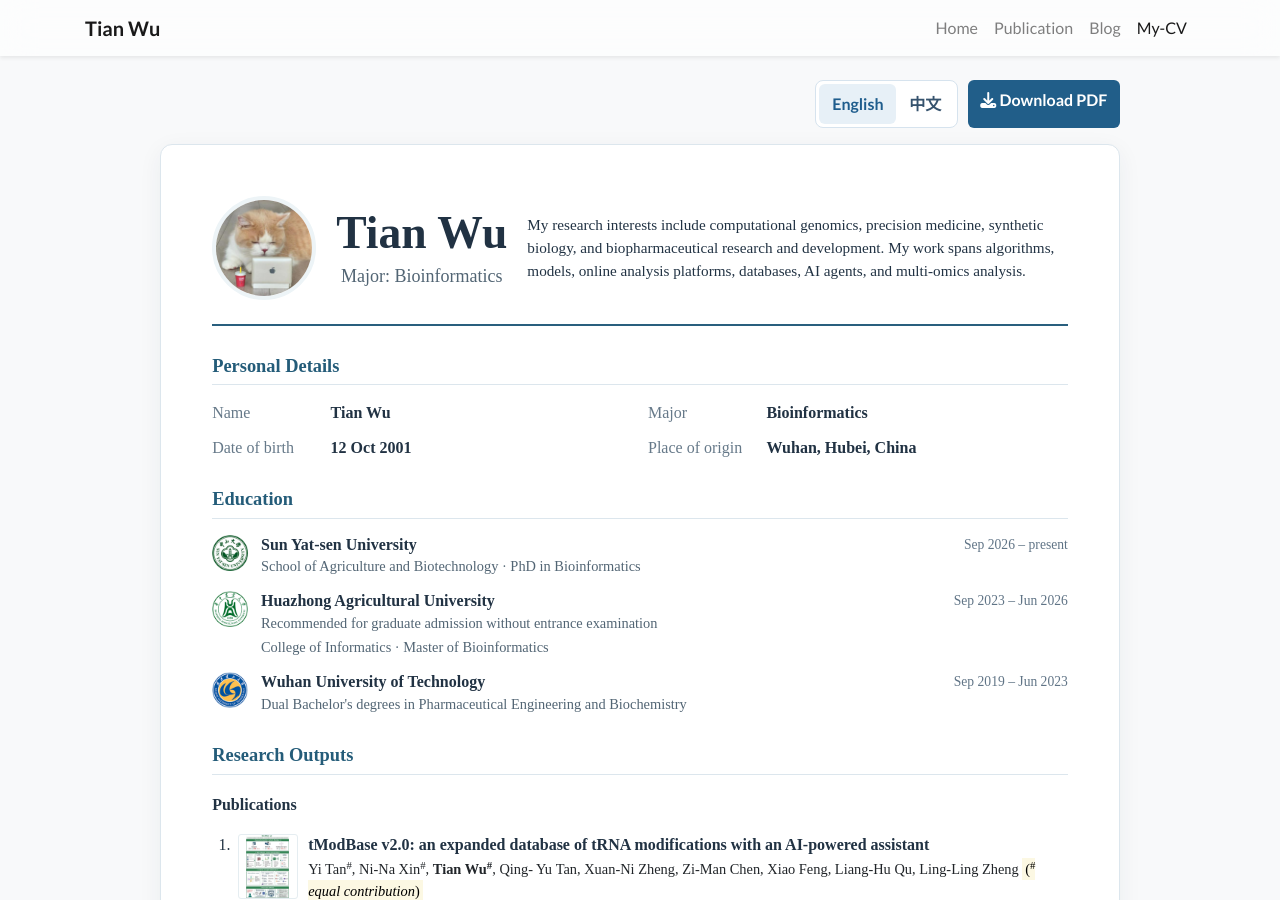
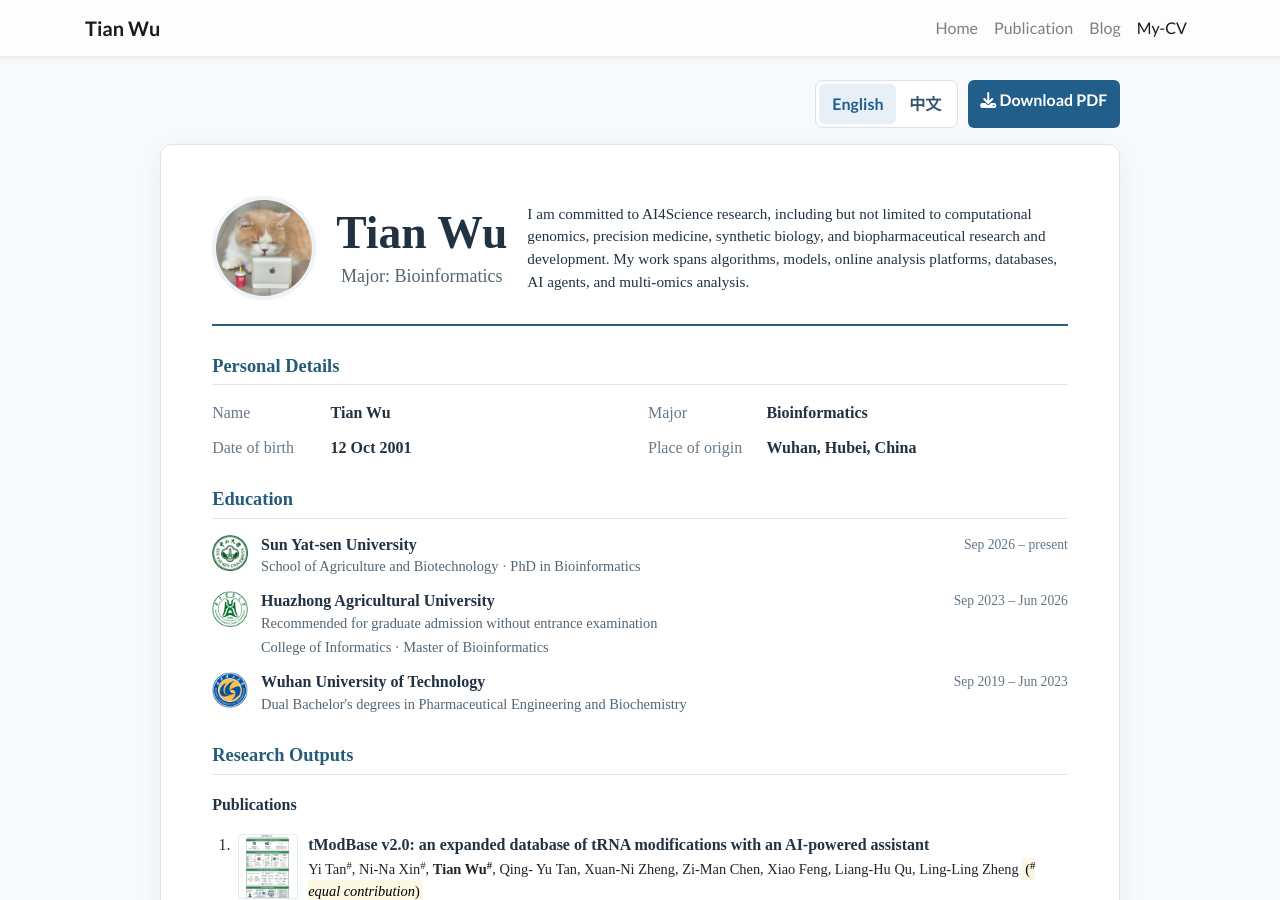
Before and after one commit to QuaSiMoDooooo/QuaSiMoDooooo.github.io, a Jekyll site: the page built from my-cv.html, in a window 1280 px wide and 900 px high. Built offline with Jekyll 4.4.1, drawn with Linux system fonts in a browser that asks for light colours; nearby versions of some CDN libraries; a style sheet for code colours, icons or effects is not loaded.

Commit message:
feat(profile): highlight AI4Science research

```diff
--- a/_data/profile.yml
+++ b/_data/profile.yml
@@ -7,6 +7,7 @@ position_line: PhD student at Sun Yat-sen University
 location: Shenzhen, China
 email: fabien012390wt@163.com
 research_focus:
+  - AI4Science
   - Bioinformatics
   - Computational Genomics
   - Biomedicine
@@ -17,7 +18,7 @@ orcid: "0009-0004-9043-1214"
 portrait_url: /assets/images/photos/github-avatar.png
 portrait_caption: GitHub profile avatar
 short_bio: >-
-  <p>👋 I’m Tian Wu, a PhD student at Sun Yat-sen University. My research interests include computational genomics, precision medicine, synthetic biology, and biopharmaceutical research and development.</p>
+  <p>👋 I’m Tian Wu, a PhD student at Sun Yat-sen University. I am committed to AI4Science research, including but not limited to computational genomics, precision medicine, synthetic biology, and biopharmaceutical research and development.</p>
   <p>🧬 My work spans the development of algorithms, models, online analysis platforms, databases, and AI agents, as well as multi-omics analysis.</p>
   <p>🤝 I welcome research collaborations, internship opportunities, and full-time roles. Please feel free to get in touch by email.</p>
 education:
--- a/my-cv.html
+++ b/my-cv.html
@@ -9,7 +9,7 @@ navbar_title: My-CV
     <button type="button" data-set-language="en" aria-pressed="true">English</button>
     <button type="button" data-set-language="zh" aria-pressed="false">中文</button>
   </div>
-  <a class="cv-download" id="cv-download" href="{{ '/assets/cv/tian-wu-cv-en.pdf?v=12' | relative_url }}" data-en-href="{{ '/assets/cv/tian-wu-cv-en.pdf?v=12' | relative_url }}" data-zh-href="{{ '/assets/cv/tian-wu-cv-zh.pdf?v=11' | relative_url }}" download><i class="fas fa-download" aria-hidden="true"></i> <span data-en="Download PDF" data-zh="下载 PDF">Download PDF</span></a>
+  <a class="cv-download" id="cv-download" href="{{ '/assets/cv/tian-wu-cv-en.pdf?v=13' | relative_url }}" data-en-href="{{ '/assets/cv/tian-wu-cv-en.pdf?v=13' | relative_url }}" data-zh-href="{{ '/assets/cv/tian-wu-cv-zh.pdf?v=12' | relative_url }}" download><i class="fas fa-download" aria-hidden="true"></i> <span data-en="Download PDF" data-zh="下载 PDF">Download PDF</span></a>
 </div>
 <article class="cv-sheet">
   <header class="cv-header">
@@ -18,7 +18,7 @@ navbar_title: My-CV
       <h1 data-en="Tian Wu" data-zh="吴天">Tian Wu</h1>
       <p class="cv-major" data-en="Major: Bioinformatics" data-zh="专业：生物信息学">Major: Bioinformatics</p>
     </div>
-    <p class="cv-introduction" data-en="My research interests include computational genomics, precision medicine, synthetic biology, and biopharmaceutical research and development. My work spans algorithms, models, online analysis platforms, databases, AI agents, and multi-omics analysis." data-zh="我感兴趣的研究方向为计算基因组、精准医疗、合成生物以及生物医药研发，我的工作涵盖算法、模型、在线分析平台、数据库、AI agent 的开发以及基于多组学的分析。">My research interests include computational genomics, precision medicine, synthetic biology, and biopharmaceutical research and development. My work spans algorithms, models, online analysis platforms, databases, AI agents, and multi-omics analysis.</p>
+    <p class="cv-introduction" data-en="I am committed to AI4Science research, including but not limited to computational genomics, precision medicine, synthetic biology, and biopharmaceutical research and development. My work spans algorithms, models, online analysis platforms, databases, AI agents, and multi-omics analysis." data-zh="我致力于 AI4Science 研究，包括但不限于计算基因组、精准医疗、合成生物以及生物医药研发等方向。我的工作涵盖算法、模型、在线分析平台、数据库、AI agent 的开发以及基于多组学的分析。">I am committed to AI4Science research, including but not limited to computational genomics, precision medicine, synthetic biology, and biopharmaceutical research and development. My work spans algorithms, models, online analysis platforms, databases, AI agents, and multi-omics analysis.</p>
   </header>
   <section class="cv-section">
     <h2 data-en="Personal Details" data-zh="基本资料">Personal Details</h2>
```
Also changed, not shown: 2 other files.
